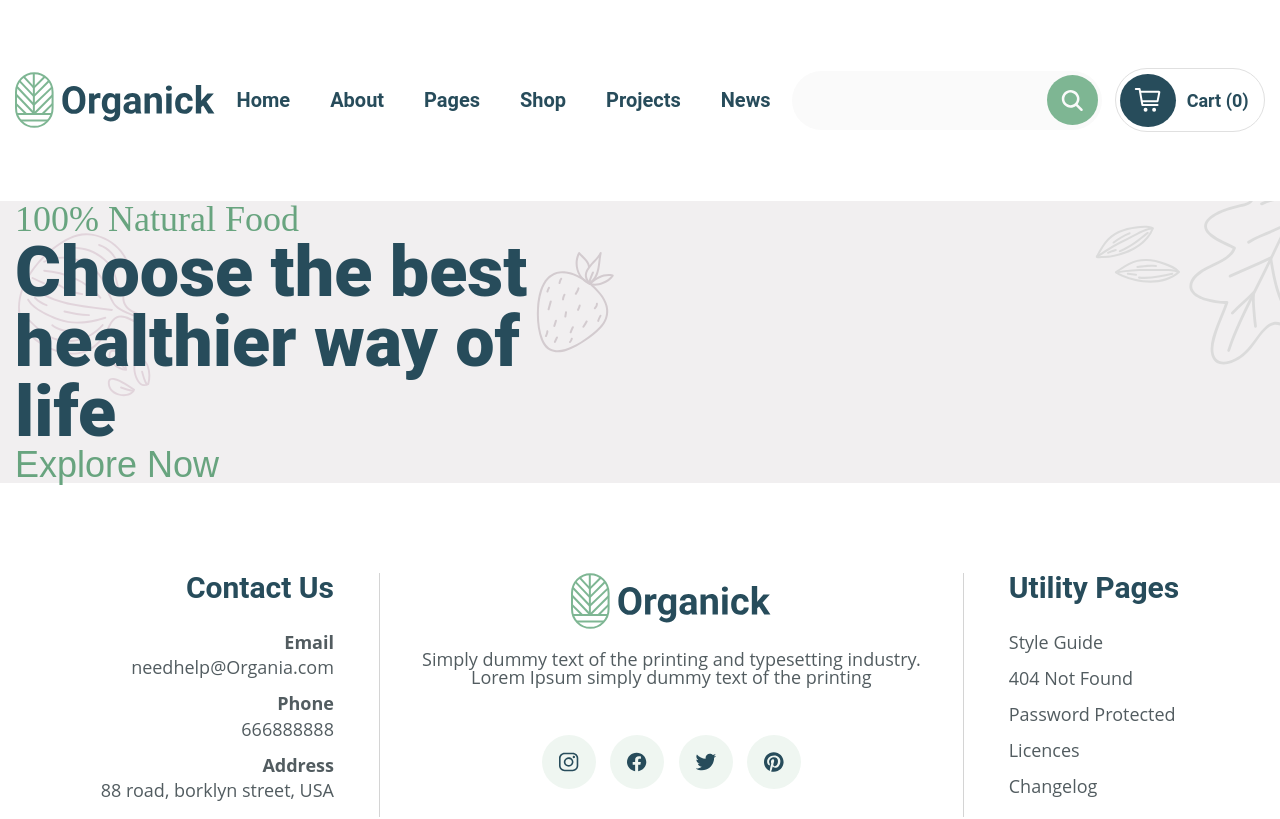
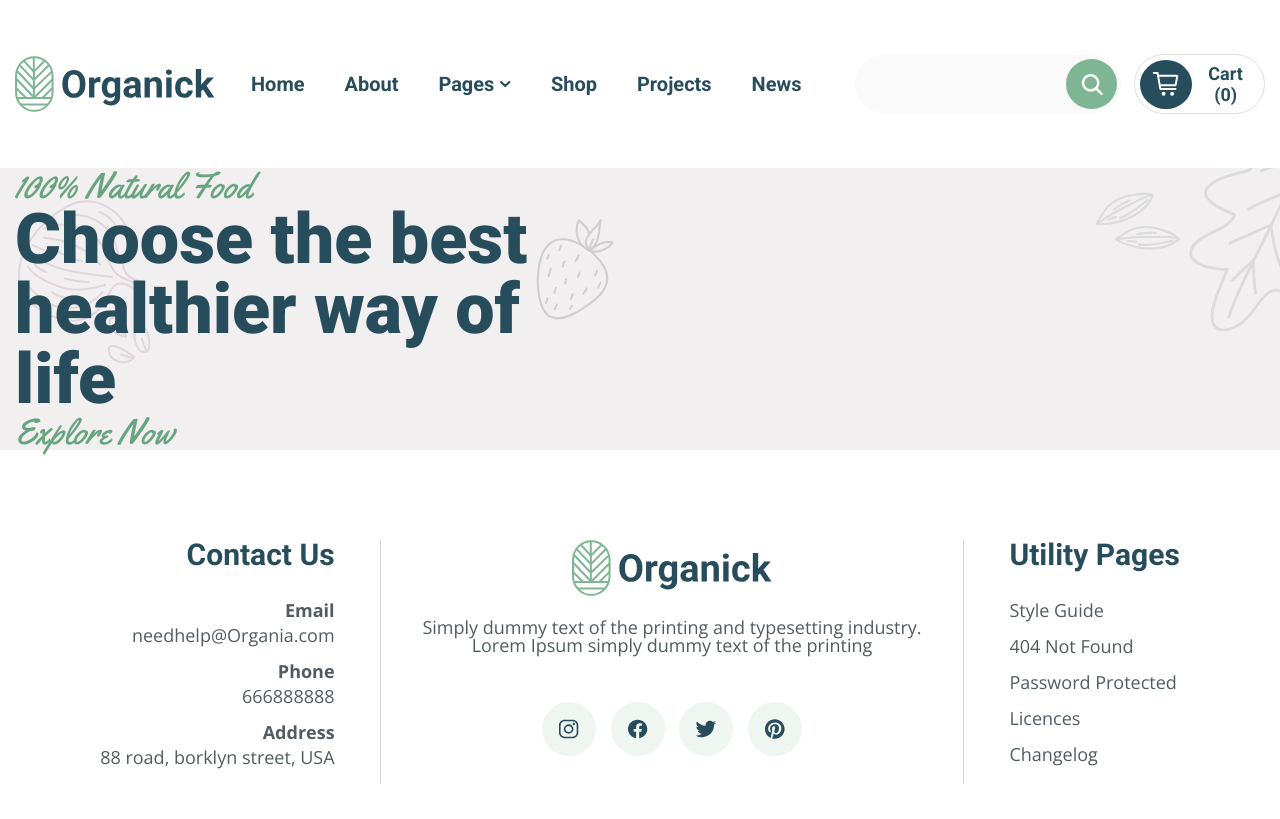
Before and after one commit to tkach-v/OrganickStore, a React (Create React App) app: page / in a window 1280 px wide. Shown: the top 819 px of the page. Built offline with nearby package versions, Linux system fonts and the light colour scheme.

Commit message:
finished header, footer

```diff
--- a/package.json
+++ b/package.json
@@ -8,6 +8,7 @@
     "@testing-library/user-event": "^13.5.0",
     "react": "^18.2.0",
     "react-dom": "^18.2.0",
+    "react-responsive": "^9.0.2",
     "react-scripts": "5.0.1",
     "styled-components": "^6.0.7",
     "web-vitals": "^2.1.4"
--- a/public/index.html
+++ b/public/index.html
@@ -3,6 +3,9 @@
   <head>
     <meta charset="utf-8" />
     <meta name="viewport" content="width=device-width, initial-scale=1" />
+    <link rel="preconnect" href="https://fonts.googleapis.com">
+    <link rel="preconnect" href="https://fonts.gstatic.com" crossorigin>
+    <link href="https://fonts.googleapis.com/css2?family=Open+Sans:wght@400;600;700&family=Roboto:ital,wght@0,400;0,500;0,700;0,900;1,400&family=Yellowtail&display=swap" rel="stylesheet">
     <title>React App</title>
   </head>
   <body>
--- a/src/App.js
+++ b/src/App.js
@@ -7,6 +7,7 @@ import Promo from "./components/promo/Promo";
 
 function App() {
   return (
+    <div className="App">
       <ThemeProvider theme={baseTheme}>
         <GlobalStyles/>
         <Header/>
@@ -15,6 +16,7 @@ function App() {
         </main>
         <Footer/>
       </ThemeProvider>
+    </div>
   );
 }
 
--- a/src/components/common/Logo.jsx
+++ b/src/components/common/Logo.jsx
@@ -1,8 +1,8 @@
 import React from 'react';
 
-function Logo() {
+function Logo(props) {
   return (
-    <div>
+    <div style={{'z-index': props.zIndex}}>
       <a href="/">
         <img src="./img/common/logo.svg" alt="Logo"/>
       </a>
--- a/src/components/footer/style.js
+++ b/src/components/footer/style.js
@@ -20,6 +20,7 @@ export const FooterNavListItem = styled.div`
 
 export const FooterNavLink = styled.a`
   color: ${props => props.theme.colors.text};
+  transition: all 0.2s ease-in-out;
   @media (min-width: ${props => props.theme.breakpoints.medium}) {
     &:hover {
       color: #000e0e;
@@ -84,7 +85,8 @@ export const FooterLogoSocialLink = styled.a`
   width: 3rem;
   height: 3rem;
   position: relative;
-  @media (min-width: 1024px) {
+  transition: all 0.2s ease-in-out;
+  @media (min-width: ${props => props.theme.breakpoints.medium}) {
     &:hover {
       background-color: #D4E9E4;
     }
--- a/src/components/header/Header.jsx
+++ b/src/components/header/Header.jsx
@@ -1,4 +1,4 @@
-import React from 'react';
+import React, {useState, useEffect} from 'react';
 import Logo from "../common/Logo";
 import {
   StyledHeader,
@@ -8,27 +8,62 @@ import {
   SearchAndCartWrapper,
   StyledSearch,
   SearchInput,
-  SearchBtn, StyledCart, CartIcon, CartText
+  SearchBtn,
+  StyledCart,
+  CartIcon,
+  CartText,
+  DropdownBtn,
+  DropdownBtnIcon,
+  DropdownContent,
+  DropdownLink,
+  BurgerMenuToggler, BurgerMenuLine, NavigationWrapper
 } from "./styles";
 
-function Menu() {
+function HeaderMenu() {
   const menuItems = [
     {'title': 'Home', 'href': '/'},
     {'title': 'About', 'href': '/about'},
-    {'title': 'Pages', 'href': '/pages'},
+    {'title': 'Pages', 'href': [
+      {'title': 'Page 1', 'href': '/page/1'},
+      {'title': 'Page 2', 'href': '/page/2'},
+      {'title': 'Page 3', 'href': '/page/3'},
+      ]},
     {'title': 'Shop', 'href': '/shop'},
     {'title': 'Projects', 'href': '/projects'},
     {'title': 'News', 'href': '/news'},
   ];
 
+  const [isDropdownOpen, setIsDropdownOpen] = useState(false);
+
+  const handleDropdownClick = () => {
+    setIsDropdownOpen(!isDropdownOpen);
+  };
+
   return (
     <div>
       <MenuList>
-        {menuItems.map(item =>
-          <MenuItem>
+        {menuItems.map((item, index) => {
+          if (item.title === 'Pages') {
+            return (
+              <MenuItem key={index}>
+                <DropdownBtn onClick={() => handleDropdownClick()}>
+                  <span>{item.title}</span>
+                  <DropdownBtnIcon src="./img/header/dropdown-icon.svg" alt=""/>
+                </DropdownBtn>
+                <DropdownContent $opened={isDropdownOpen}>
+                  {item.href.map((innerItem, innerIndex) =>
+                    <DropdownLink key={innerIndex} href={innerItem.href}>{innerItem.title}</DropdownLink>
+                  )}
+                </DropdownContent>
+              </MenuItem>
+            )
+          }
+          return (
+            <MenuItem key={index}>
               <MenuLink href={item.href}>{item.title}</MenuLink>
             </MenuItem>
-        )}
+          );
+        })}
       </MenuList>
     </div>
   )
@@ -51,24 +86,47 @@ function Cart() {
   return (
     <StyledCart>
       <CartIcon>
-        <img src="./img/header/cart-icon.svg" alt="Cart"/>
+        <img src="./img/header/cart-icon.svg" alt=""/>
       </CartIcon>
       <CartText>Cart ({counter})</CartText>
     </StyledCart>
   )
 }
 
+function Header() {
+  const [showNav, setShowNav] = useState(false);
 
-function Header() {
+  // block scrolling when menu opened
+  useEffect(() => {
+    const body = document.querySelector('body');
+    if (showNav) {
+      body.style.overflow = 'hidden';
+    } else {
+      body.style.overflow = 'auto';
+    }
+
+    return () => {
+      body.style.overflow = 'auto';
+    };
+  }, [showNav]);
   return (
     <>
       <StyledHeader>
-        <Logo/>
-        <Menu/>
+        <Logo zIndex="2"/>
+        <NavigationWrapper $opened={showNav}>
+          <HeaderMenu/>
           <SearchAndCartWrapper>
             <Search/>
             <Cart/>
           </SearchAndCartWrapper>
+        </NavigationWrapper>
+        <BurgerMenuToggler
+          type="button"
+          $opened={showNav}
+          onClick={() => setShowNav(!showNav)}
+        >
+          <BurgerMenuLine $opened={showNav}/>
+        </BurgerMenuToggler>
       </StyledHeader>
     </>
   );
--- a/src/components/header/styles.js
+++ b/src/components/header/styles.js
@@ -1,5 +1,49 @@
-import styled from "styled-components";
+import styled, {css} from "styled-components";
 import {Container} from "../../styles/common";
+
+export const StyledHeader = styled(Container)`
+  display: flex;
+  align-items: center;
+  justify-content: space-between;
+  gap: 2rem;
+  padding-top: 3rem;
+  padding-bottom: 3rem;
+  max-width: 1600px;
+  @media (max-width: ${props => props.theme.breakpoints.large}) {
+    gap: 1.5rem;
+  }
+  @media (max-width: ${props => props.theme.breakpoints.medium}) {
+    padding-top: 1.2rem;
+    padding-bottom: 1.2rem;
+  }
+`
+
+export const NavigationWrapper = styled.div`
+  display: flex;
+  align-items: center;
+  justify-content: space-between;
+  gap: 3rem;
+  left: -100%;
+  transition: all 0.3s ease-in-out;
+
+  @media (max-width: ${props => props.theme.breakpoints.large}) {
+    gap: 1.5rem;
+  }
+  @media (max-width: ${props => props.theme.breakpoints.medium}) {
+    flex-direction: column;
+    align-items: start;
+    justify-content: start;
+    position: fixed;
+    z-index: 1;
+    width: 100%;
+    height: 100%;
+    top: 0;
+    left: ${props => ((props.$opened) ? "0" : "-100%")};
+    background: #FFFFFF;
+    padding: 110px ${props => props.theme.container.paddingX} 25px ${props => props.theme.container.paddingX};
+    overflow-y: auto;
+  }
+`
 
 export const MenuList = styled.ul`
   font-family: Roboto, sans-serif;
@@ -9,24 +53,98 @@ export const MenuList = styled.ul`
   flex-direction: row;
   align-items: center;
   gap: 2em;
+  @media (max-width: ${props => props.theme.breakpoints.large}) {
+    font-size: 1rem;
+    gap: 1.5em;
+  }
+  @media (max-width: ${props => props.theme.breakpoints.medium}) {
+    font-size: 1.3rem;
+    display: flex;
+    flex-direction: column;
+    align-items: start;
+  }
 `
 
 export const MenuItem = styled.li`
   transition: all 0.3s ease-in-out;
+  position: relative;
+`
 
-  &:hover {
-    scale: 1.2;
+export const MenuLink = styled.a`
+  color: ${props => props.theme.colors.title};
+  @media (min-width: ${props => props.theme.breakpoints.medium}) {
+    &:hover {
+      color: #000000;
+    }
   }
 `
 
-export const MenuLink = styled.a`
-  color: #274C5B;
+export const DropdownBtn = styled.button`
+  background: none;
+  display: flex;
+  align-items: center;
+  font-family: Roboto, sans-serif;
+  font-size: 1.11111rem;
+  font-weight: 700;
+  color: ${props => props.theme.colors.title};
+  @media (max-width: ${props => props.theme.breakpoints.large}) {
+    font-size: 1rem;
+  }
+  @media (max-width: ${props => props.theme.breakpoints.medium}) {
+    font-size: 1.3rem;
+  }
+  @media (min-width: ${props => props.theme.breakpoints.medium}) {
+    &:hover {
+      color: #000000;
+    }
+  }
+`
+
+export const DropdownBtnIcon = styled.img`
+  padding-left: 6px;
+  height: 0.4em;
+  width: auto;
+`
+
+export const DropdownContent = styled.div`
+  display: ${props => ((props.$opened) ? "flex" : "none")};
+  flex-direction: column;
+  position: absolute;
+  left: -1rem;
+  top: 1.8rem;
+  font-family: Roboto, sans-serif;
+  font-size: 1.11111rem;
+  font-weight: 700;
+  color: ${props => props.theme.colors.title};
+  min-width: 150px;
+  z-index: 1;
+  box-shadow: 0 8px 16px 0 rgba(0,0,0,0.2);
+  background-color: #F1EFF0;
+  @media (max-width: ${props => props.theme.breakpoints.large}) {
+    font-size: 1rem;
+  }
+  @media (max-width: ${props => props.theme.breakpoints.medium}) {
+    font-size: 1.3rem;
+  }
+`
+
+export const DropdownLink = styled(MenuLink)`
+  padding: 1rem;
+  @media (min-width: ${props => props.theme.breakpoints.medium}) {
+    &:hover {
+      background-color: #E2E9E5;;
+    }
+  }
 `
 
 export const SearchAndCartWrapper = styled.div`
   display: flex;
   align-items: center;
   gap: 0.7rem;
+  @media (max-width: ${props => props.theme.breakpoints.medium}) {
+    flex-direction: column-reverse;
+    align-items: start;
+  }
 `
 
 export const StyledSearch = styled.div`
@@ -39,13 +157,13 @@ export const StyledSearch = styled.div`
 
 export const SearchInput = styled.input`
   width: 100%;
-  max-width: 250px;
+  max-width: 240px;
   background-color: inherit;
-  color: #274C5B;
+  color: ${props => props.theme.colors.title};
   font-family: Roboto, sans-serif;
   font-size: 1rem;
   font-weight: 600;
-  padding: 0 1rem;
+  padding: 0 0.8rem;
 `
 
 export const SearchBtn = styled.button`
@@ -53,9 +171,13 @@ export const SearchBtn = styled.button`
   border-radius: 50%;
   padding: 0.8rem;
   transition: all 0.3s ease-in-out;
-
-  &:hover {
-    background-color: #274C5B;
+  @media (min-width: ${props => props.theme.breakpoints.medium}) {
+    &:hover {
+      background-color: ${props => props.theme.colors.title};
+    }
+  }
+  @media (max-width: ${props => props.theme.breakpoints.large}) {
+    padding: 0.7rem;
   }
 `
 
@@ -67,32 +189,70 @@ export const StyledCart = styled.button`
   border: 1px solid #E0E0E0;
   padding: 0.25rem;
   transition: all 0.3s ease-in-out;
-
-  &:hover {
-    background-color: #E0E0E0;
+  @media (min-width: ${props => props.theme.breakpoints.medium}) {
+    &:hover {
+      background-color: #E0E0E0;
+    }
   }
 `
 
 export const CartIcon = styled.div`
-  background-color: #274C5B;
+  background-color: ${props => props.theme.colors.title};
   border-radius: 50%;
-  padding: 0.8rem;
+  padding: 0.7rem;
   transition: all 0.3s ease-in-out;
+  @media (max-width: ${props => props.theme.breakpoints.large}) {
+    padding: 0.55rem;
+  }
 `
 
 export const CartText = styled.div`
-  color: #274C5B;
+  color: ${props => props.theme.colors.title};
   font-family: Roboto, sans-serif;
   font-size: 1rem;
   font-weight: 600;
   padding: 0 0.6rem;
 `
 
-export const StyledHeader = styled(Container)`
-  display: flex;
-  align-items: center;
-  justify-content: space-between;
-  padding-top: 3.8rem;
-  padding-bottom: 3.8rem;
-  max-width: 1600px;
+const BurgerLine = css`
+  background-color: ${props => props.theme.colors.title};
+  width: 100%;
+  height: 5px;
+  transition: all 0.2s ease-in-out;
+  position: absolute;
+  left: 0;
 `
+
+export const BurgerMenuLine = styled.div`
+  opacity: ${props => ((props.$opened) ? "0" : "1")};
+  top: 50%;
+  transform: translateY(-50%);
+  ${BurgerLine}
+`
+
+export const BurgerMenuToggler = styled.button`
+  display: none;
+  background: none;
+  width: 2rem;
+  height: 27px;
+  position: relative;
+  z-index: 2;
+
+  &:before {
+    content: "";
+    top: ${props => ((props.$opened) ? "calc(50% - 2.5px)" : "0")};
+    transform: ${props => ((props.$opened) ? "rotate(45deg)" : "none")};
+    ${BurgerLine}
+  }
+
+  &:after {
+    content: "";
+    bottom: ${props => ((props.$opened) ? "calc(50% - 2.5px)" : "0")};
+    transform: ${props => ((props.$opened) ? "rotate(-45deg)" : "none")};
+    ${BurgerLine}
+  }
+
+  @media (max-width: ${props => props.theme.breakpoints.medium}) {
+    display: block;
+  }
+`
--- a/src/styles/global.js
+++ b/src/styles/global.js
@@ -73,9 +73,6 @@ export default createGlobalStyle`
     font-weight: 400;
   }
 
-  // add fonts
-  @import url('https://fonts.googleapis.com/css2?family=Open+Sans:wght@400;600;700&family=Roboto:ital,wght@0,400;0,500;0,700;0,900;1,400&family=Yellowtail&display=swap');
-
   html {
     // set default font
     font-size: 18px;
--- a/src/styles/theme.js
+++ b/src/styles/theme.js
@@ -5,6 +5,7 @@ export const baseTheme = {
   },
 
   breakpoints: {
+    large: '1200px',
     medium: '1024px',
     small: '400px',
   },
```
Also changed, not shown: src/components/header/Cart.jsx (deleted, +0 -9 lines), src/components/header/Menu.jsx (deleted, +0 -9 lines), src/components/header/Search.jsx (deleted, +0 -9 lines), public/img/header/dropdown-icon.svg (added), 1 other file (tests, documents, lock files or other folders). Lines whose indentation alone changed are shown as unchanged.
